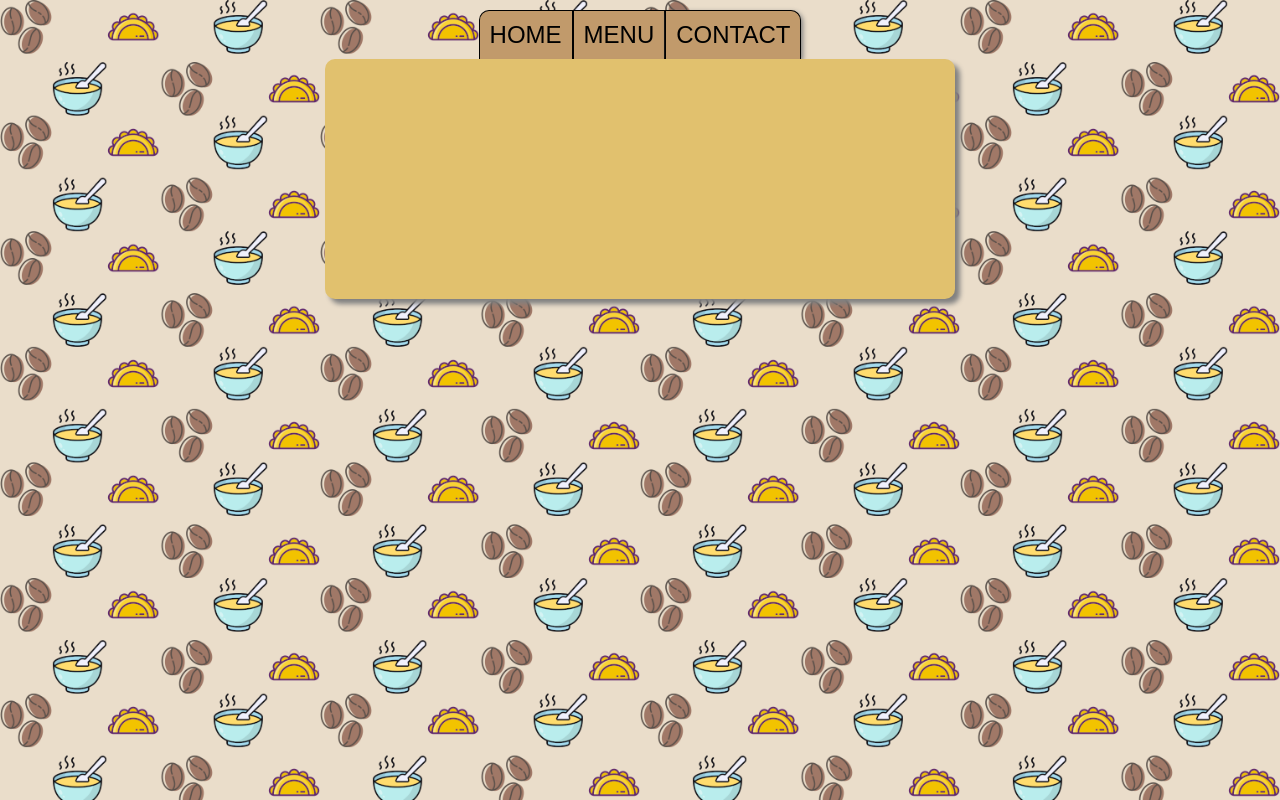
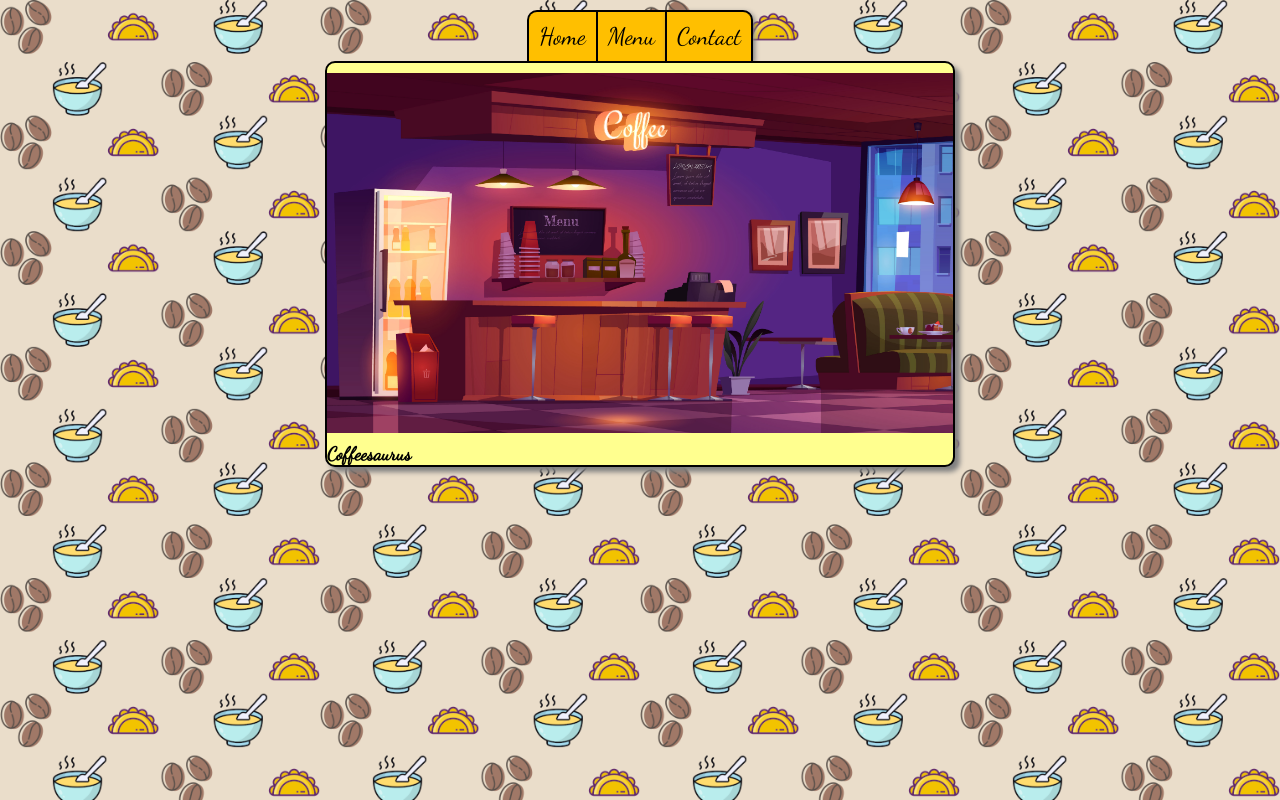
Before and after one commit to MonoDG/restaurant-page, a website built with webpack: page dist/index.html in a window 1280 px wide. Built offline with nearby package versions, Linux system fonts and the light colour scheme.

Commit message:
Add hero image

```diff
--- a/src/style.css
+++ b/src/style.css
@@ -1,3 +1,5 @@
+@import url('https://fonts.googleapis.com/css?family=Dancing+Script&display=swap');
+
 * {
   margin: 0;
   padding: 0;
@@ -10,6 +12,7 @@ body {
   background-size: 320px;
   background-color: #EADDCA;
   margin: 10px;
+  font-family: 'Dancing Script', serif;
 }
 
 #content {
@@ -27,22 +30,25 @@ body {
   display: flex;
   justify-content: center;
   list-style-type: none;
-  /* gap: 1px; */
 }
 
 .nav button {
-  border-top: 1px solid black;
-  border-left: 1px solid black;
-  border-right: 1px solid black;
+  border-top: 2px solid black;
+  border-left: 2px solid black;
+  border-right: 2px solid black;
   border-bottom: none;
   padding: 10px;
   font-size: 1.5rem;
   cursor: pointer;
+  display: flex;
+  align-items: center;
+  font-family: 'Dancing Script', serif;
 }
 
 .nav button:hover,
-.nav button:active {
-  background-color: #E1C16E;
+.nav button:active,
+.main-content {
+  background-color: #FFFF8F;
 }
 
 .nav li:first-child button {
@@ -54,17 +60,32 @@ body {
   box-shadow: 2px 2px 5px 0 gray;
 }
 
+.nav li:first-child+li:not(li:last-child) button {
+  border-left: none;
+  border-right: none;
+}
+
 .nav button {
-  background-color: #C19A6B;
+  background-color: #FFBF00;
 }
 
 .main-content {
-  background-color: #E1C16E;
   box-shadow: 5px 5px 5px 0 gray;
   border-radius: 10px;
+  border: 2px solid black;
 }
 
-.hero {
-  height: 30vh;
-  /* background-image: url(); */
+.hero-image {
+  height: 45vh;
+  margin: 10px 0;
+  background-image: url(./3395.jpg);
+  background-size: cover;
 }
+
+.hero-text {}
+
+@media only screen and (max-width: 500px) {
+  .main-content {
+    border-radius: 0;
+  }
+}
```
Also changed, not shown: dist/0eb554be4d61b77c2994.jpg (added), dist/index.html, dist/main.js, src/3395.jpg (added).
